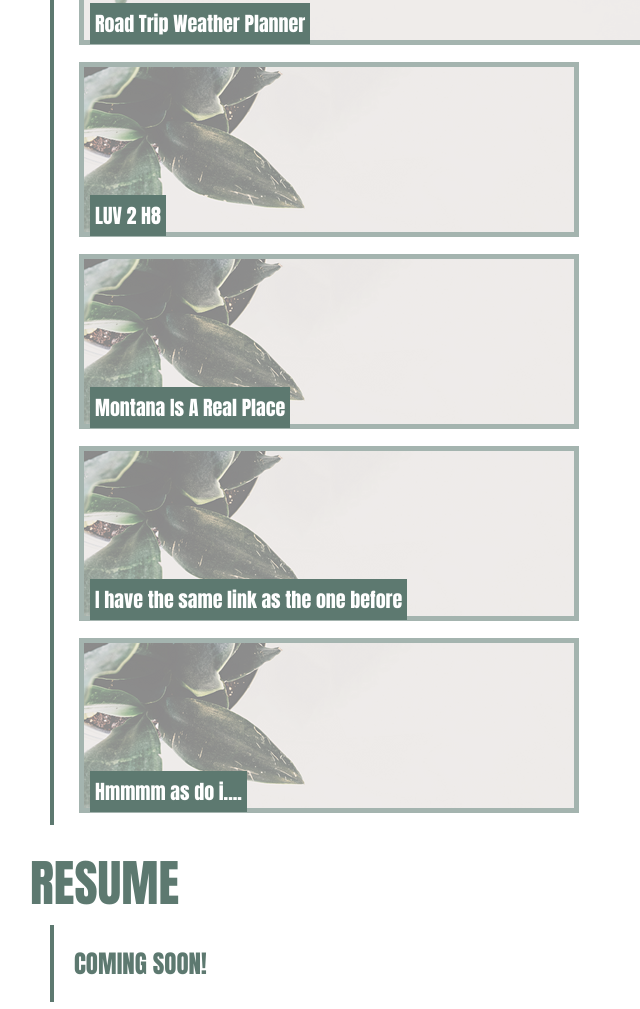
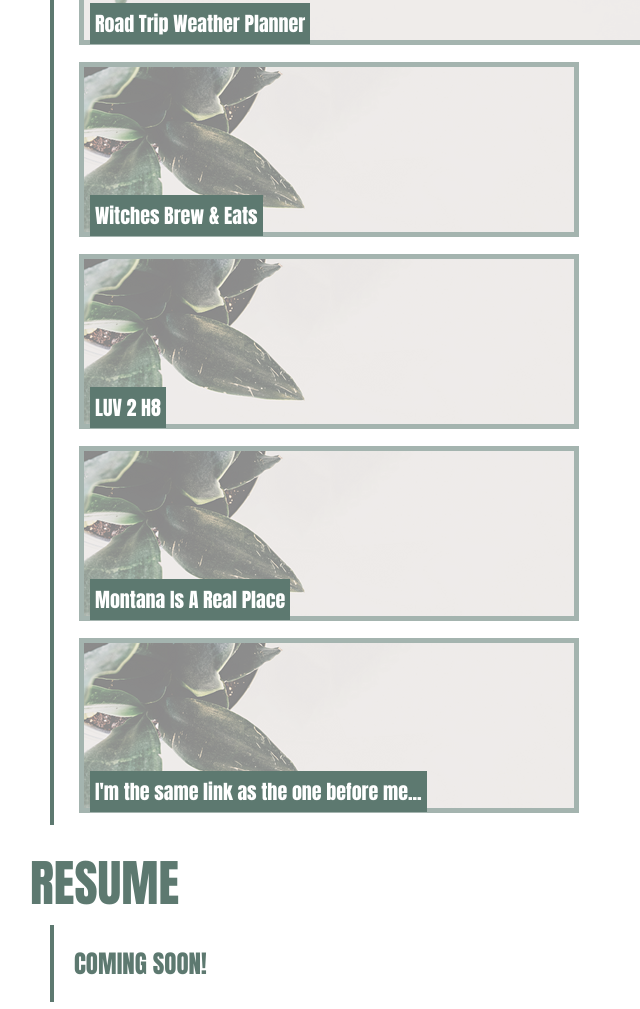
Before and after one commit to JENICIDE-1029/Challenge02, a plain HTML site: page index.html in a window 1280 px wide. Shown: the part 1350-2359 px from the top of the page, without its empty margins (0-640 px from the left). Drawn offline with nearby package versions, Linux system fonts and the light colour scheme.

Commit message:
adjusted the links to now include my final project

```diff
--- a/index.html
+++ b/index.html
@@ -80,7 +80,8 @@
                 <!-- adding a div around the other two pictures to help with styling and arrangement -->
                 <!-- links go around our pictures to make them live links, so cool!!! -->
                 <div class="title">
-                    <a href="https://jenjen0219.github.io/Prework-New/" target="_blank">
+                    <a href="https://witches-brew-and-eats.herokuapp.com/category/64500f06d2b37f21e1586f67"
+                        target="_blank">
                         <picture>
                             <source srcset="assets/images/mobile-work2.png" media="(max-width:480px)">
                             <source srcset="assets/images/tablet-work2.png" media="(max-width:768px)">
@@ -88,7 +89,7 @@
                                 alt="banner image of leafs...or is it leaves">
                         </picture>
                     </a>
-                    <div class="title-posish"> LUV 2 H8</div>
+                    <div class="title-posish"> Witches Brew & Eats </div>
                 </div>
 
                 <div class="title">
@@ -100,7 +101,7 @@
                                 class="image">
                         </picture>
                     </a>
-                    <div class="title-posish">Montana Is A Real Place</div>
+                    <div class="title-posish">LUV 2 H8</div>
                 </div>
 
                 <div class="title">
@@ -113,7 +114,7 @@
                                 class="image">
                         </picture>
                     </a>
-                    <div class="title-posish">I have the same link as the one before</div>
+                    <div class="title-posish">Montana Is A Real Place</div>
                 </div>
 
                 <div class="title">
@@ -125,7 +126,7 @@
                                 class="image">
                         </picture>
                     </a>
-                    <div class="title-posish">Hmmmm as do i....</div>
+                    <div class="title-posish">I'm the same link as the one before me...</div>
                 </div>
 
             </div>
```
Also changed, not shown: 1 other file.
